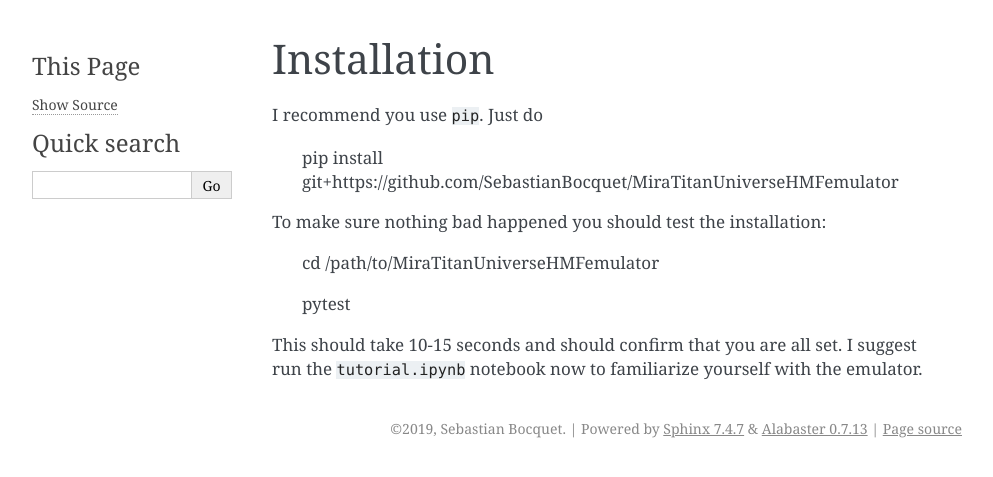
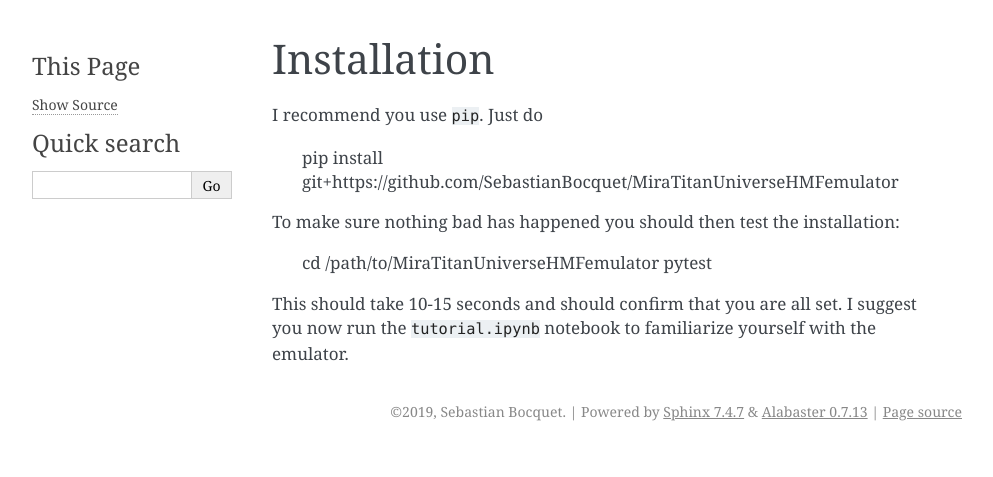
Before and after one commit to SebastianBocquet/MiraTitanHMFemulator, a Sphinx documentation site: the page built from docs/installation.rst, in a window 1280 px wide. Shown: the top 477 px of the page, without its empty margins (148-1141 px from the left). Built offline with Sphinx 7.4.7, drawn with Linux system fonts in a browser that asks for light colours; the version number could not be read and is left out.

Commit message:
minor docs edits

```diff
--- a/docs/index.rst
+++ b/docs/index.rst
@@ -30,5 +30,5 @@ Feedback, problems, questions
 -----------------------------
 
 Please report issues on `GitHub/MiraTitanUniverseHMFemulator
-<https://github.com/SebastianBocquet/MiraTitanUniverseHMFemulator/blob/master/tutorial.ipynb>`_
+<https://github.com/SebastianBocquet/MiraTitanUniverseHMFemulator>`_
 where the package is hosted.
--- a/docs/installation.rst
+++ b/docs/installation.rst
@@ -6,12 +6,11 @@ I recommend you use ``pip``. Just do
 
     pip install git+https://github.com/SebastianBocquet/MiraTitanUniverseHMFemulator
 
-To make sure nothing bad happened you should test the installation:
+To make sure nothing bad has happened you should then test the installation:
 
     cd /path/to/MiraTitanUniverseHMFemulator
-
     pytest
 
 This should take 10-15 seconds and should confirm that you are all set. I
-suggest run the ``tutorial.ipynb`` notebook now to familiarize yourself with the
-emulator.
+suggest you now run the ``tutorial.ipynb`` notebook to familiarize yourself with
+the emulator.
```
Also changed, not shown: README.rst (+3 -4 lines).
